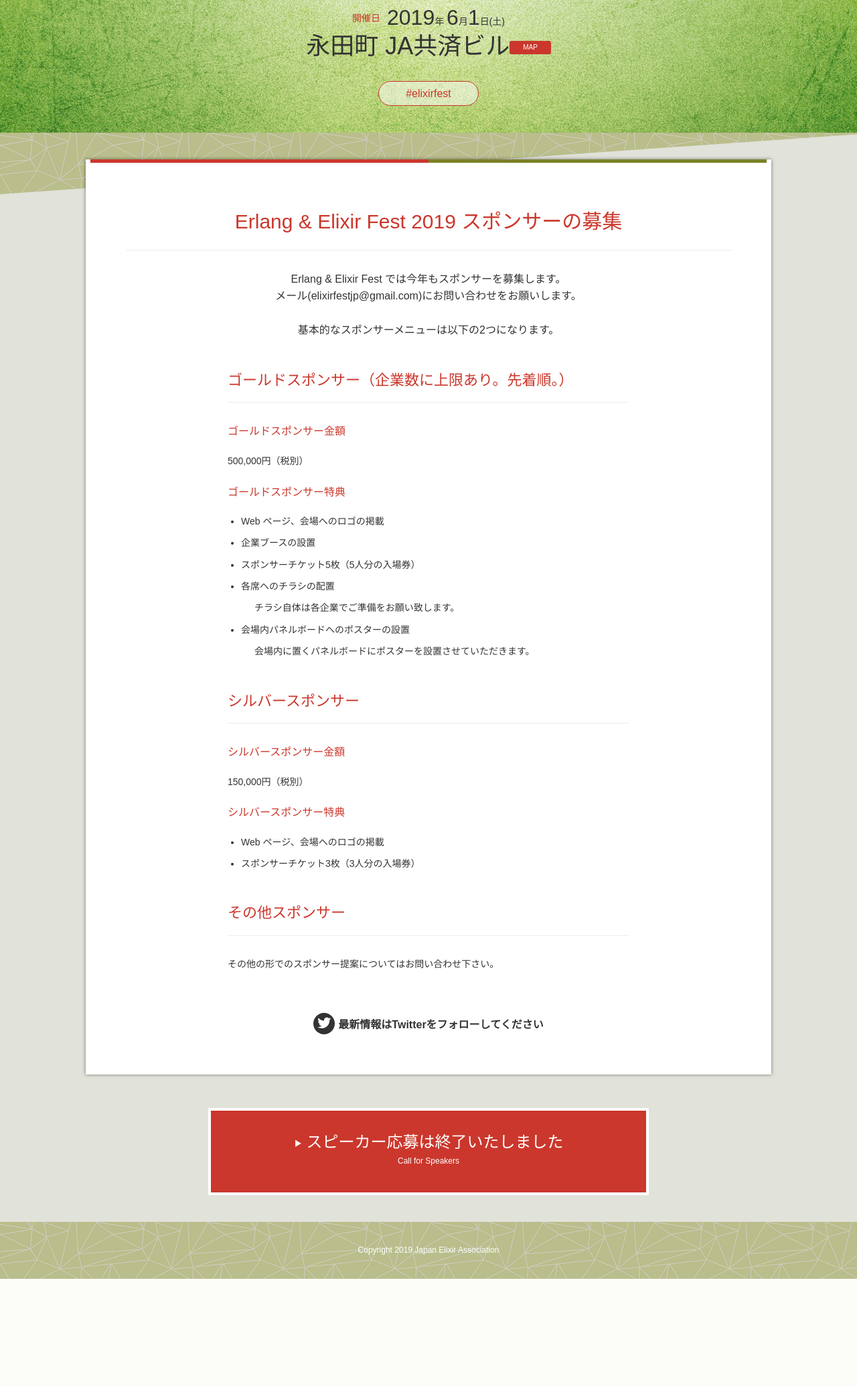
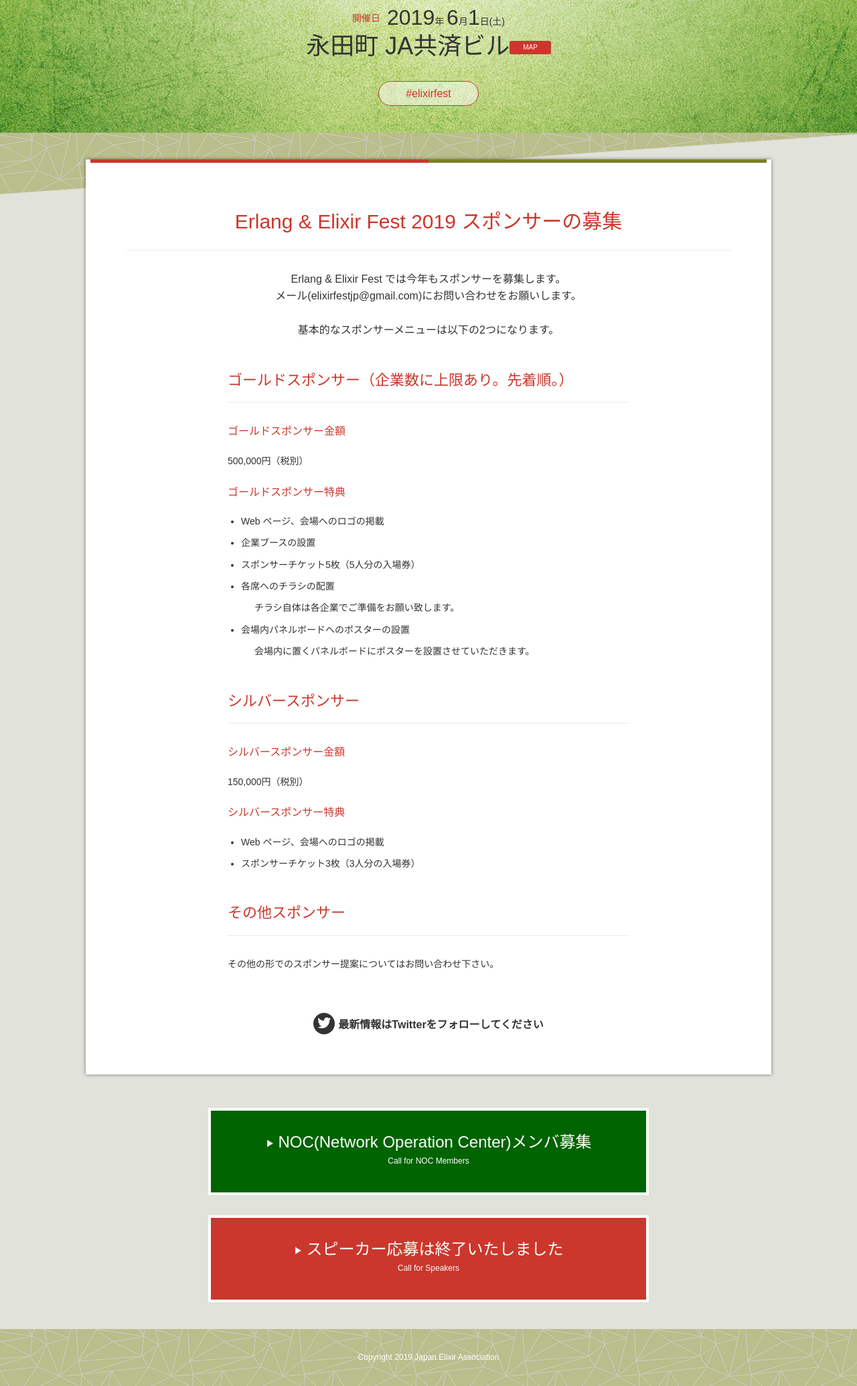
Before and after one commit to elixirjp/elixirfestjp, a Django app: page / in a window 1280 px wide. Shown: the part 316-2385 px from the top of the page at 67% size. Before the commit the page ends 2225 px from the top, so only its background shows below. Run offline with Django 3.2, Linux system fonts and the light colour scheme; some web fonts are replaced.

Commit message:
トップにNOCメンバー募集ボタンを追加する

```diff
--- a/assets/css/common.css
+++ b/assets/css/common.css
@@ -332,6 +332,13 @@
   font-size: 1.4rem;
   vertical-align: baseline;
   margin: 0 5px 0 0;
+}
+.btn_noc {
+  background: #006400;
+}
+.btn_noc:hover {
+  background: #3cb371;
+  opacity: 1;
 }
 .sponsor_wanted {
   width: 600px;
--- a/templates/index.html
+++ b/templates/index.html
@@ -190,11 +190,16 @@
         </div>
         <p class="twitter_text"><a href="https://twitter.com/elixirfest" target="_blank"><span><i class="icon-twitter"></i></span>最新情報はTwitterをフォロー<br class="sp">してください</a></p>
       </div>
+      <p>
+        <a class="btn_apply btn_noc" href="{% url 'noc' %}"><i class="icon-play3"></i>NOC(Network Operation Center)メンバ募集<br><span>Call for NOC Members</span></a>
+      </p>
+      <p class="mt30">
       {% if status_end_accepting %}
       <a class="btn_apply" href="javascript:void(0)"><i class="icon-play3"></i>スピーカー応募は終了いたしました<br><span>Call for Speakers</span></a>
       {% else %}
       <a class="btn_apply" href="{% url 'entry' %}"><i class="icon-play3"></i>スピーカーに応募する<br><span>Call for Speakers</span></a>
       {% endif %}
+      </p>
       {% endif %}
     </div>
   </section>
```
